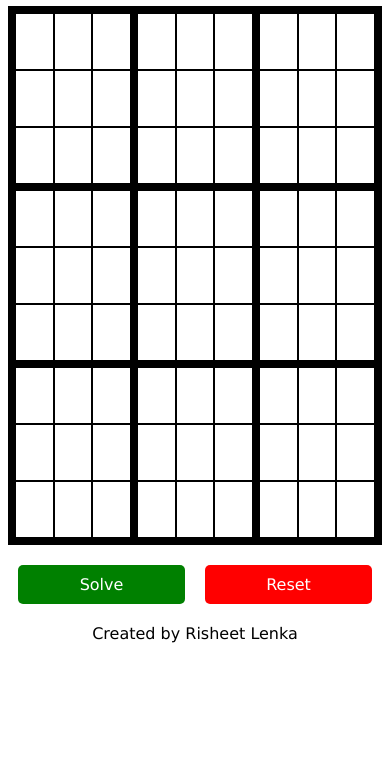
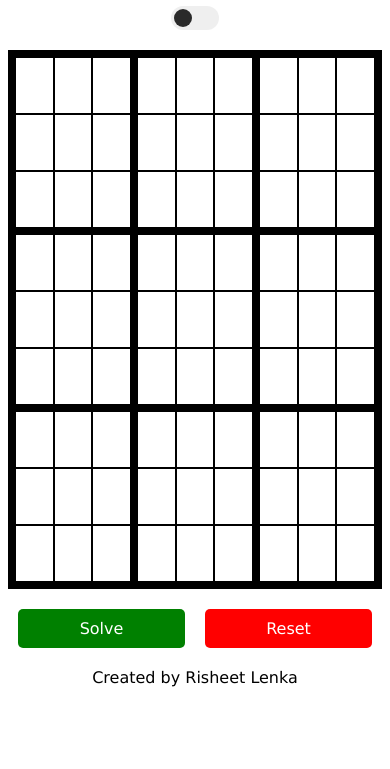
Before and after one commit to aAa1928/Sudoku-Solver, a plain HTML site: page index.html in a window 390 px wide. Shown: the part 75-844 px from the top of the page. Drawn offline with Linux system fonts and the light colour scheme.

Commit message:
Fixed UI issue on mobile

```diff
--- a/style.css
+++ b/style.css
@@ -140,6 +140,11 @@ footer {
 
 /* From Uiverse.io by cuzpq */
 .theme-checkbox {
+  position: relative;
+  top: unset;
+  right: unset;
+  margin: 0 auto 20px;
+  display: block;
   --toggle-size: 12px;
   -webkit-appearance: none;
   -moz-appearance: none;
@@ -151,9 +156,6 @@ footer {
   background-position: 0;
   transition: 0.4s;
   border-radius: 99em;
-  position: absolute;
-  top: 15px;
-  right: 15px;
   cursor: pointer;
   font-size: var(--toggle-size);
 }
```
